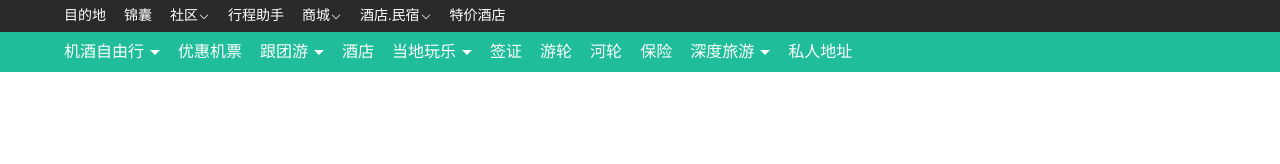
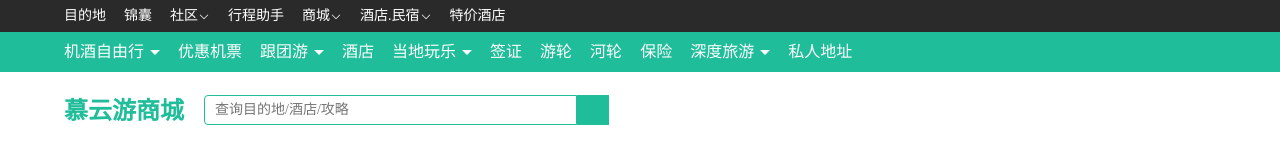
Before and after one commit to frontendmasterlh/xiaomuyou-pc, a plain HTML site: page index.html in a window 1280 px wide. Drawn offline with Linux system fonts and the light colour scheme; a web font is replaced by a local one.

Commit message:
网页logo的样式完成

```diff
--- a/css/css.scss
+++ b/css/css.scss
@@ -93,4 +93,37 @@
       }
     }
   }
+  .header-con {
+    height: 36px;
+    padding: 21px 0;
+    h1 {
+      float: left;
+      font-size: 24px;
+      color: #20bd9a;
+      font-weight: bold;
+      line-height: 36px;
+    }
+    .soso-box {
+      float: left;
+      margin-left: 20px;
+      width: 405px;
+      padding-top: 2px;
+      input {
+        float: left;
+        width: 361px;
+        height: 28px;
+        border: 1px solid #20bd9a;
+        border-radius: 4px 0 0 4px;
+        font-size: 14px;
+        padding-left: 10px;
+        outline: none;
+      }
+      .btn {
+        float: left;
+        width: 32px;
+        height: 30px;
+        background-color: #20bd9a;
+      }
+    }
+  }
 }
--- a/index.html
+++ b/index.html
@@ -104,6 +104,16 @@
               </ul>
           </div>
       </nav>
+      <!-- 页面顶部主要内容 -->
+      <div class="header-con">
+          <div class="center-wrap">
+              <h1>慕云游商城</h1>
+              <div class="soso-box">
+                  <input type="text" placeholder="查询目的地/酒店/攻略">
+                  <a href="" class="btn"></a>
+              </div>
+          </div>
+      </div>
     </header>
   </body>
 </html>
```
Also changed, not shown: css/css.css, 1 other file.
